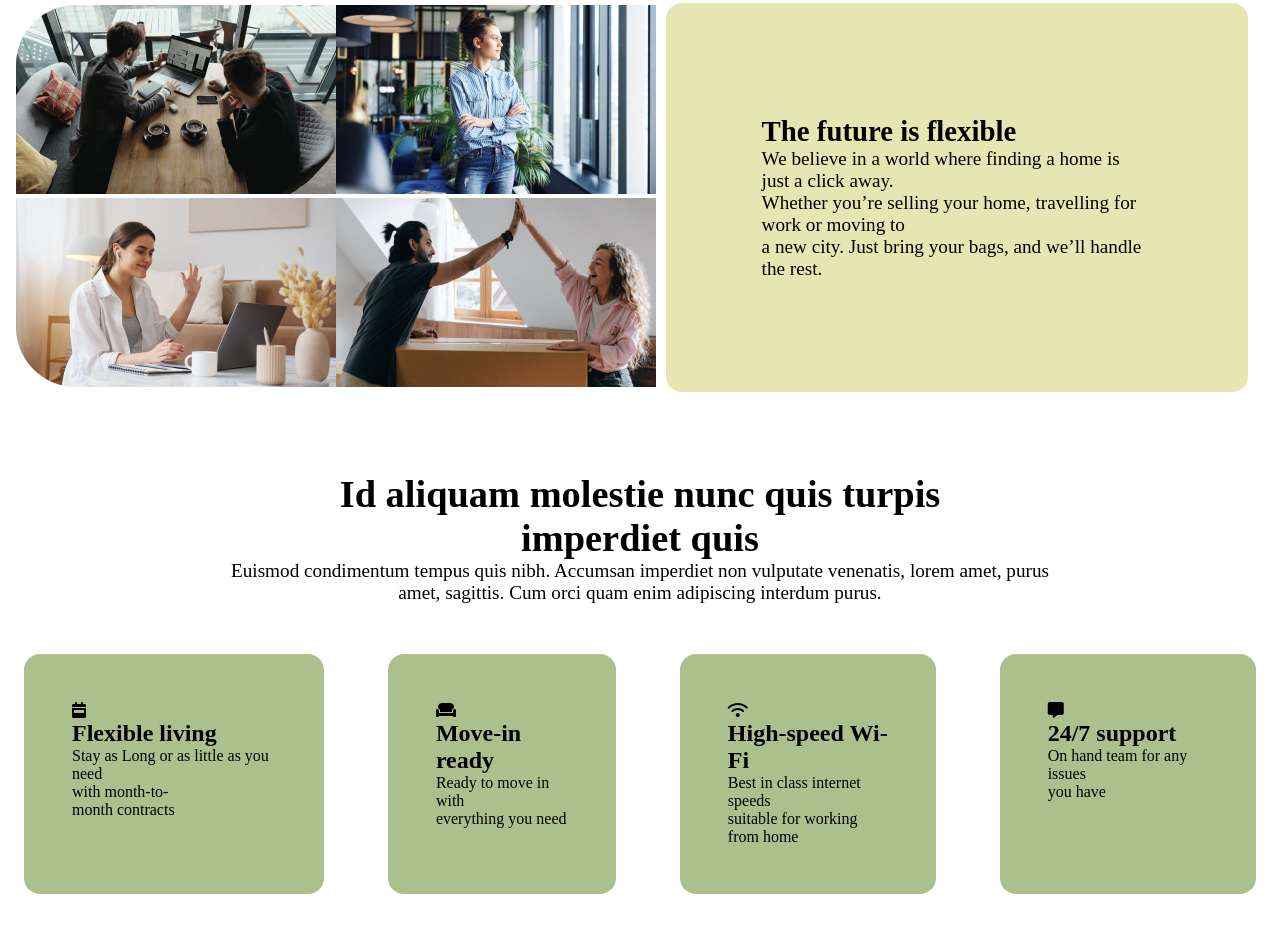
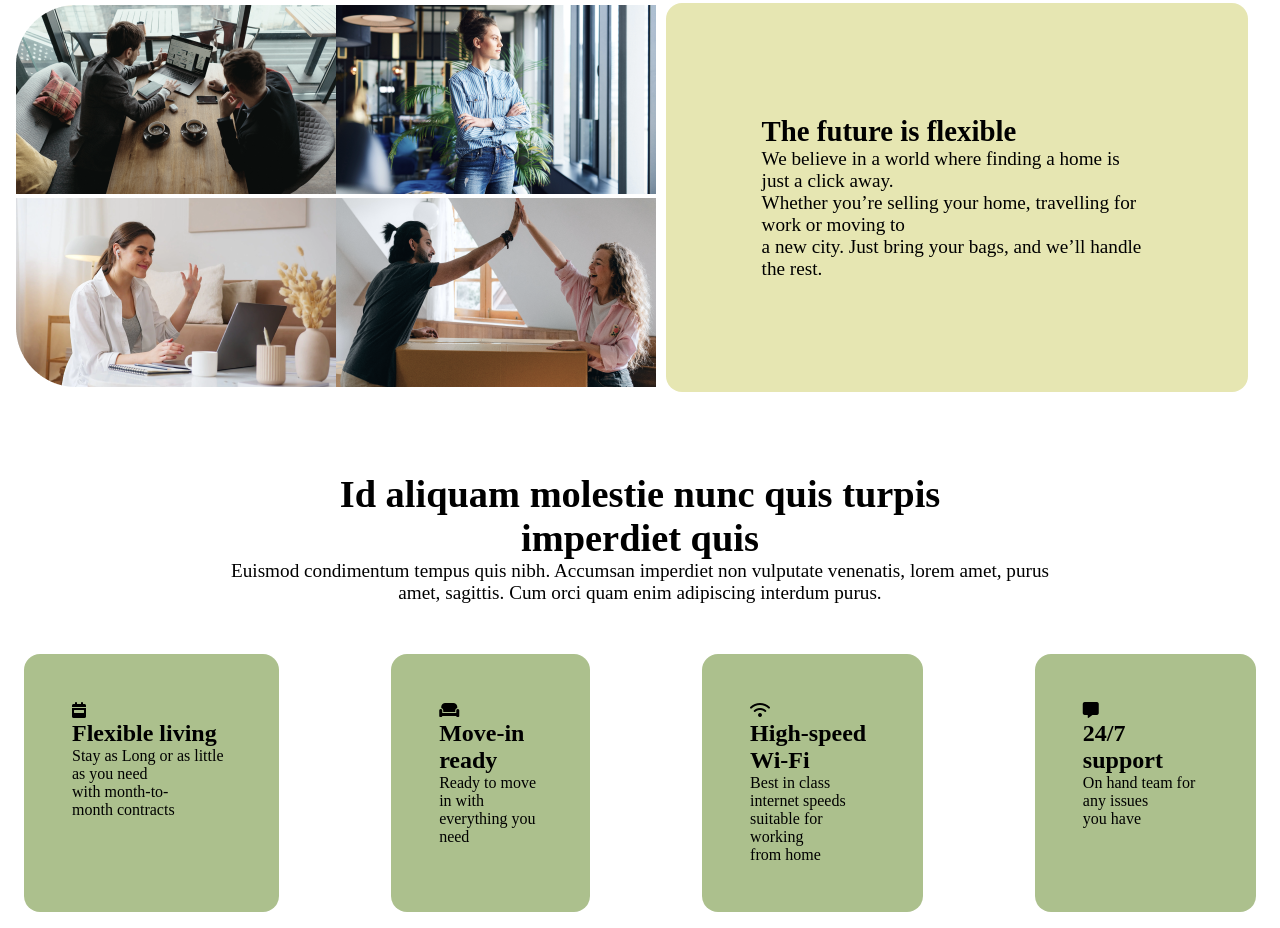
Before and after one commit to PatienceUgwu504/responsive, a plain HTML site: page index.html in a window 1280 px wide. Shown: the part 876-1804 px from the top of the page. Drawn offline with Linux system fonts and the light colour scheme.

Commit message:
padding change

```diff
--- a/style.css
+++ b/style.css
@@ -51,7 +51,7 @@
 }
 
 .feature-section-text{
-  padding: 9rem 10rem;
+  padding: 9rem 9rem;
   background-color: rgb(230, 230, 178);
   border-radius: 1rem;
   margin-left: 0.6rem;
@@ -74,13 +74,13 @@
 }
 
 .grid1{
-  padding: 4rem 4rem;
+  padding: 3rem 3rem;
   background-color: rgb(172, 192, 141);
   border-radius: 1rem;
 }
 .jobs{
   display: flex;
-  gap: 4rem;
+  gap: 7rem;
   margin-left: 6rem;
   margin-bottom: 5rem;
 }
```
